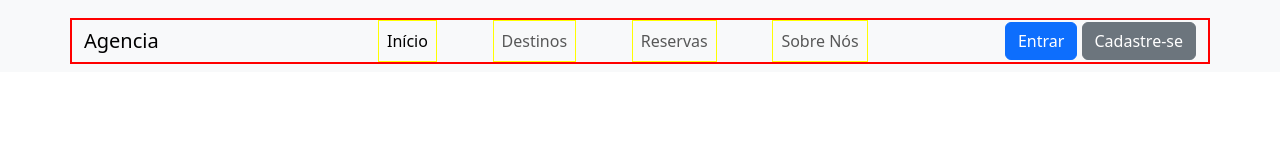
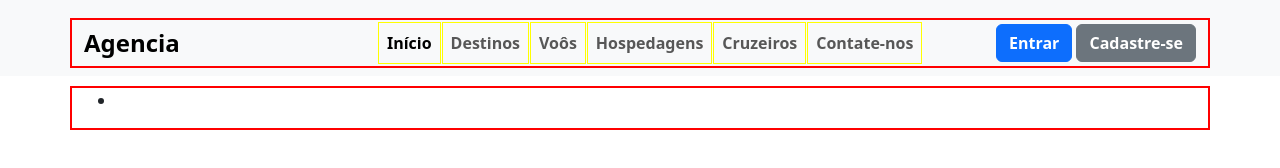
Before and after one commit to ailtonlucasdev/Projeto-Individual-1-Agencia-de-Viagens, a plain HTML site: page pages/index.html in a window 1280 px wide. Drawn offline with nearby package versions, Linux system fonts and the light colour scheme.

Commit message:
atualizando navbar e home section no index.html

```diff
--- a/pages/index.html
+++ b/pages/index.html
@@ -20,7 +20,7 @@
 <body>
     <nav class="navbar navbar-expand-lg bg-body-tertiary">
         <div class="container">
-            <a class="navbar-brand col-md-3" href="#">
+            <a class="navbar-brand col-md-3 fw-bold fs-4" href="#">
                 Agencia
             </a>
             <button class="navbar-toggler" type="button" data-bs-toggle="collapse" data-bs-target="#navbarSupportedContent" aria-controls="navbarSupportedContent" aria-expanded="false" aria-label="Toggle navigation">
@@ -29,25 +29,31 @@
             <div class="collapse navbar-collapse" id="navbarSupportedContent">
                 <div class="col-md-8 me-auto">
                     <ul class="navbar-nav">
-                        <li class="itens nav-item navbar-nav me-auto mb-2 mb-lg-0">
+                        <li class="itens nav-item navbar-nav me-auto mb-2 mb-lg-0 fw-bold">
                             <a class="nav-link active" href="#">Início</a>
                         </li>
-                        <li class="itens nav-item navbar-nav me-auto mb-2 mb-lg-0">
+                        <li class="itens nav-item navbar-nav me-auto mb-2 mb-lg-0 fw-bold">
                             <a class="nav-link" href="#">Destinos</a>
                         </li>
-                        <li class="itens nav-item navbar-nav me-auto mb-2 mb-lg-0">
-                            <a class="nav-link" href="#">Reservas</a>
+                        <li class="itens nav-item navbar-nav me-auto mb-2 mb-lg-0 fw-bold">
+                            <a class="nav-link" href="#">Voôs</a>
                         </li>
                          </li>
-                        <li class="itens nav-item navbar-nav me-auto mb-2 mb-lg-0">
-                            <a class="nav-link" href="#">Sobre Nós</a>
+                        <li class="itens nav-item navbar-nav me-auto mb-2 mb-lg-0 fw-bold">
+                            <a class="nav-link" href="#">Hospedagens</a>
+                        </li>
+                        <li class="itens nav-item navbar-nav me-auto mb-2 mb-lg-0 fw-bold">
+                            <a class="nav-link" href="#">Cruzeiros</a>
+                        </li>
+                        <li class="itens nav-item navbar-nav me-auto mb-2 mb-lg-0 fw-bold">
+                            <a class="nav-link" href="#">Contate-nos</a>
                         </li>
                     </div>
             <div class="">
-                <button type="button" class="btn btn-primary">
+                <button type="button" class="btn btn-primary fw-bold">
                     Entrar
                 </button>
-                <button type="button" class="btn btn-secondary">
+                <button type="button" class="btn btn-secondary fw-bold">
                     Cadastre-se
                 </button>
             </div>
@@ -57,5 +63,15 @@
         </div>
 
     </nav>
+
+    <section>
+        <div class="container">
+            <ul class="">
+                <li>
+
+                </li>
+            </ul>
+        </div>
+    </section>
 </body>
 </html>
```
